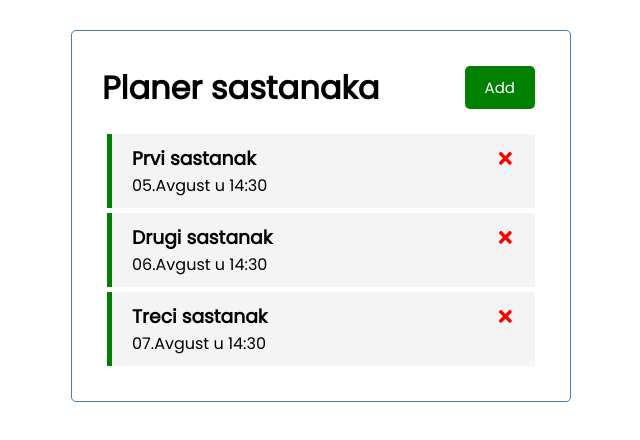
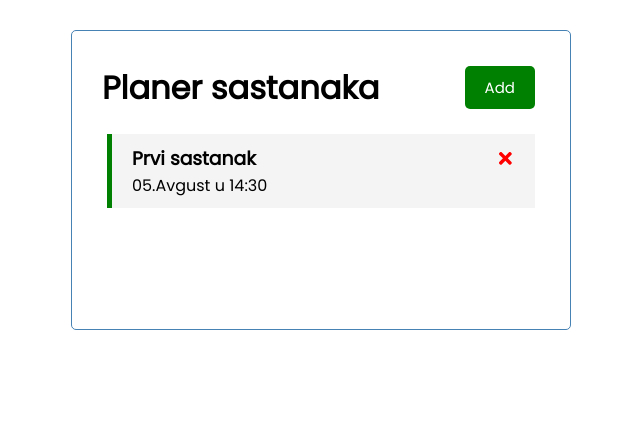
Before and after one commit to stanjevic/react-iteh-projekat, a React (Create React App) app: page / in a window 1280 px wide. Shown: the top 440 px of the page, without its empty margins (319-959 px from the left). Built offline with nearby package versions, Linux system fonts and the light colour scheme; data requests are answered from the project's data file.

Commit message:
Delete opcija

```diff
--- /dev/null
+++ b/db.json
@@ -0,0 +1,10 @@
+{
+  "meetings": [
+    {
+      "id": 1,
+      "text": "Prvi sastanak",
+      "day": "05.Avgust u 14:30",
+      "reminder": true
+    }
+  ]
+}
--- a/package.json
+++ b/package.json
@@ -6,6 +6,7 @@
     "@testing-library/jest-dom": "^5.14.1",
     "@testing-library/react": "^11.2.7",
     "@testing-library/user-event": "^12.8.3",
+    "json-server": "^0.16.3",
     "react": "^17.0.2",
     "react-dom": "^17.0.2",
     "react-icons": "^4.2.0",
@@ -16,7 +17,8 @@
     "start": "react-scripts start",
     "build": "react-scripts build",
     "test": "react-scripts test",
-    "eject": "react-scripts eject"
+    "eject": "react-scripts eject",
+    "server": "json-server --watch db.json --port 5000"
   },
   "eslintConfig": {
     "extends": [
--- a/src/App.js
+++ b/src/App.js
@@ -1,32 +1,31 @@
 import Header from './components/Header'
 import Meetings from './components/Meetings'
-import {useState} from 'react'
+import {useState, useEffect} from 'react'
 import AddMeeting from './components/AddMeeting'
 
-function App() {
+const App = ()=> {
   const [showAddMeeting, setShowAddMeeting]=useState(false)
-  const [meetings, setMeetings]=useState([
-    {
-        id:1,
-         text: 'Prvi sastanak',
-         day: '05.Avgust u 14:30',
-         reminder:true,
-    },
-    {
-        id:2,
-         text: 'Drugi sastanak',
-         day: '06.Avgust u 14:30',
-         reminder:true,
-    },
+  const [meetings, setMeetings]=useState([])
 
-    {
-        id:3,
-         text: 'Treci sastanak',
-         day: '07.Avgust u 14:30',
-         reminder:true,
-    },
 
-    ])
+  useEffect(()=>{
+    const getMeetings=async()=>{
+      const meetingsFromServer=await fetchMeetings()
+      setMeetings(meetingsFromServer)
+    }
+
+    getMeetings()
+
+  }, [] )
+
+  //Fetch meetings
+  const fetchMeetings=async()=>{
+    const res=await fetch('http://localhost:5000/meetings')
+    const data =await res.json()
+
+   return data
+  }
+
 
     //Add Meeting
     const addMeeting=(meeting)=>{
@@ -38,10 +37,16 @@ function App() {
 
 
 
-    //Delete Meeting function
+    //Delete Meeting
 
-    const deleteMeeting=(id)=>{
-      setMeetings(meetings.filter((meeting)=>meeting.id!==id))
+    const deleteMeeting= async (id)=>{
+      await fetch(`http://localhost:5000/meetings/${id}`,
+      {
+        method:'DELETE'
+      })
+
+      setMeetings(meetings.filter((meeting)=>
+      meeting.id!==id))
     }
 
     //Toggle Reminder
--- a/src/components/Meetings.js
+++ b/src/components/Meetings.js
@@ -4,9 +4,12 @@ const Meetings = ({meetings, onDelete, onToggle}) => {
 
     return (
     <>
-    {meetings.map((meeting)=>(
-    <Meeting key={meeting.id} meeting={meeting}
-    onDelete={onDelete} onToggle={onToggle}/>
+    {meetings.map((meeting, index)=>(
+    <Meeting
+    key={index}
+    meeting={meeting}
+    onDelete={onDelete}
+    onToggle={onToggle}/>
     ))}
     </>
     )
```
Also changed, not shown: 1 other file (tests, documents, lock files or other folders).
